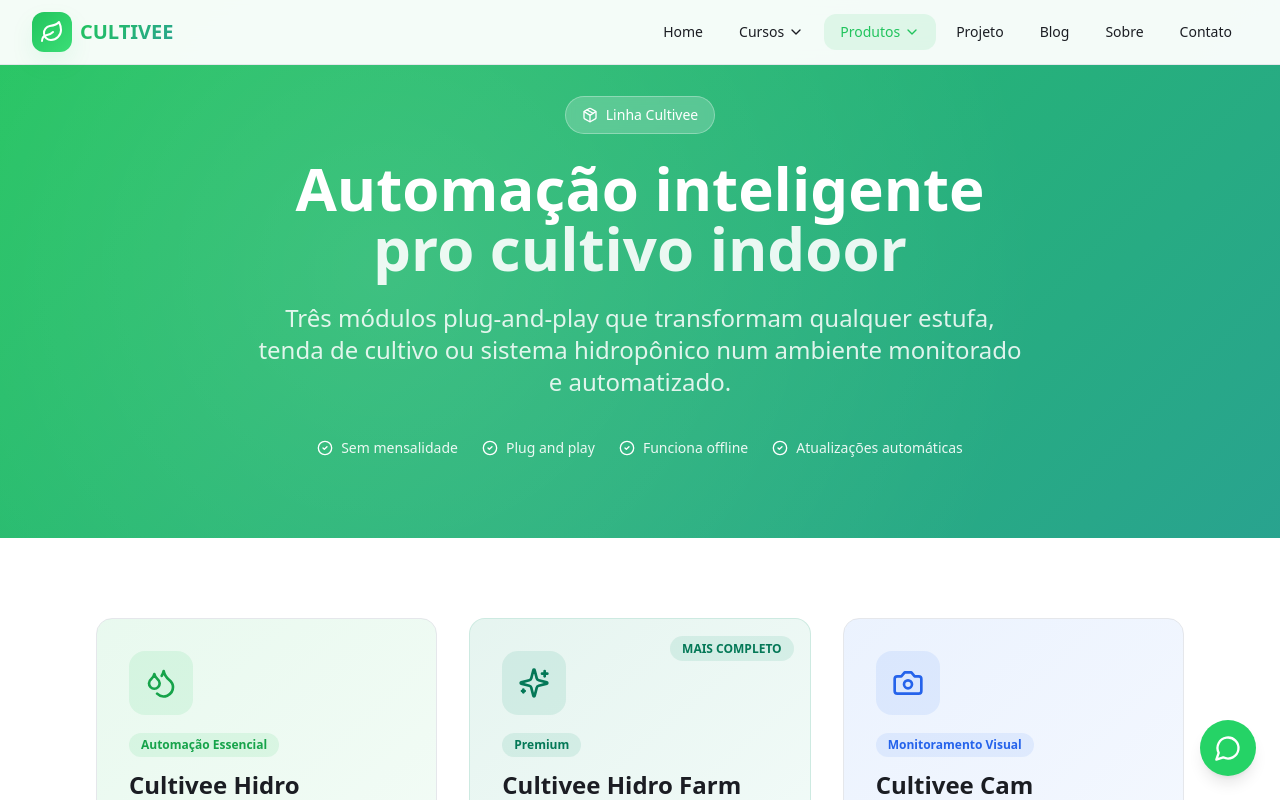
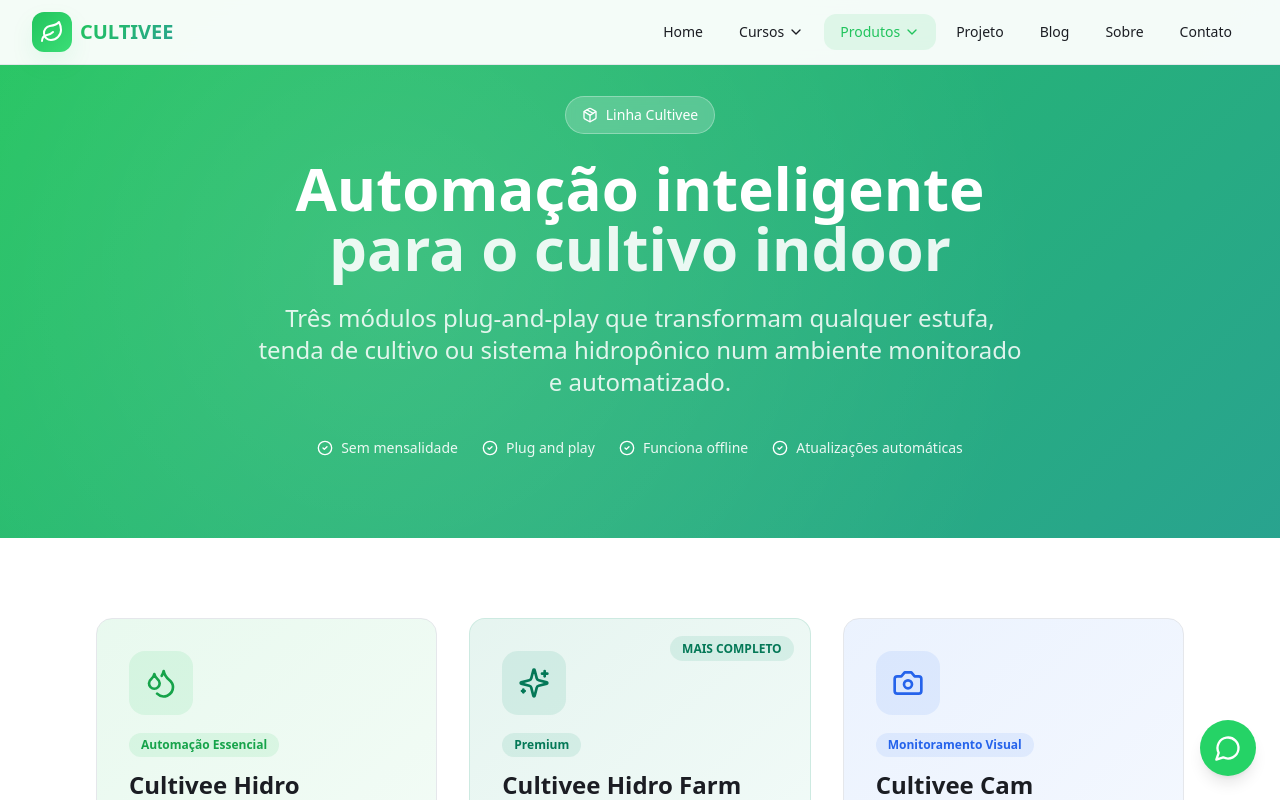
Before and after one commit to mardoqueucosta/cultivee.com.br, a React (Vite) app: page /produtos in a window 1280 px wide. Shown: the top 800 px of the page. Built offline with nearby package versions, Linux system fonts and the light colour scheme.

Commit message:
copy(produtos): "pro cultivo indoor" -> "para o cultivo indoor"
Troca a preposicao no hero da pagina /produtos pra tom mais formal.

Co-Authored-By: Claude Opus 4.6 (1M context) <noreply@anthropic.com>

```diff
--- a/src/pages/Produtos.tsx
+++ b/src/pages/Produtos.tsx
@@ -173,7 +173,7 @@ const ProdutosPage = () => {
           <h1 className="text-4xl md:text-5xl lg:text-6xl font-bold text-white mb-6 leading-tight">
             Automação inteligente
             <br />
-            <span className="text-white/90">pro cultivo indoor</span>
+            <span className="text-white/90">para o cultivo indoor</span>
           </h1>
           <p className="text-xl md:text-2xl text-white/85 max-w-3xl mx-auto mb-10 leading-relaxed">
             Três módulos plug-and-play que transformam qualquer estufa, tenda de cultivo ou
```
